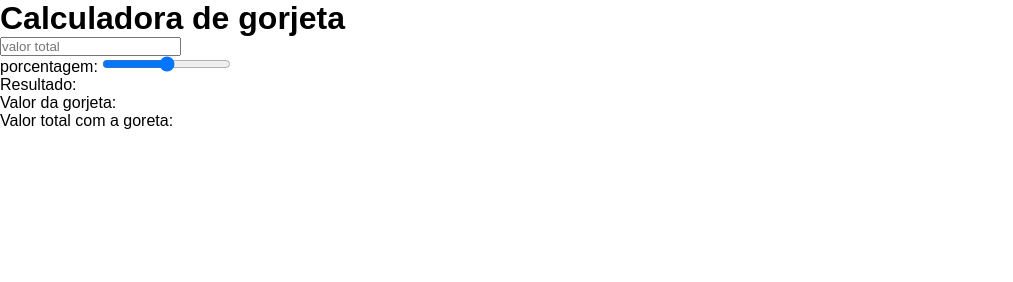
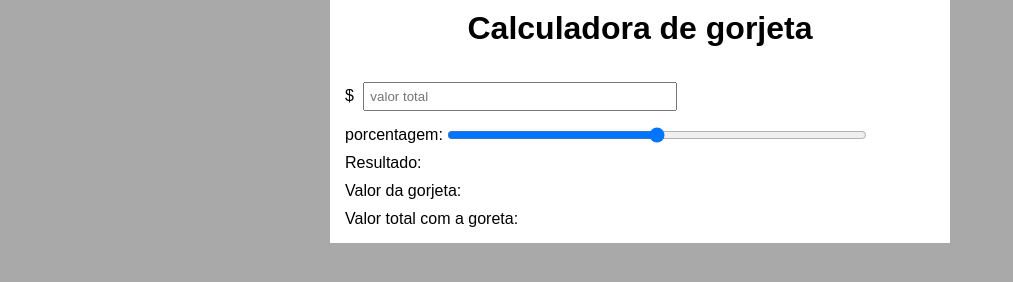
Before and after one commit to 0VitorGabriel/projeto-gorjeta, a plain HTML site: page index.html in a window 1280 px wide. Shown: the whole page, without its empty margins (0-1013 px from the left). Drawn offline with Linux system fonts and the light colour scheme.

Commit message:
estilo pronto

```diff
--- a/index.html
+++ b/index.html
@@ -11,7 +11,9 @@
     <main>
         <h1>Calculadora de gorjeta</h1>
         <p>
-            <input type="number" name="valor" id="id_valor" placeholder="valor total">
+            <p id="cifrao">
+                $
+            </p><input type="number" name="valor" id="id_valor" placeholder="valor total">
         </p>
         <p>
             <label for="id_porcentagem">porcentagem: </label>
--- a/style/style.css
+++ b/style/style.css
@@ -6,4 +6,36 @@
     font-family: Arial, Helvetica, sans-serif;
 }
 
-bod
+body {
+    background-color: darkgray;
+}
+
+main {
+    background-color: #ffffff;
+    max-width: 600px;
+    min-height: 200px;
+    margin: auto;
+    padding: 10px;
+}
+
+h1 {
+    text-align: center;
+    padding-bottom: 25px;
+}
+
+input, p {
+    padding: 5px;
+}
+
+#id_porcentagem {
+    width: 410px;
+    height: 0px;
+}
+
+#id_valor {
+    width: 300px;
+}
+
+#cifrao {
+    display: inline;
+}
```
